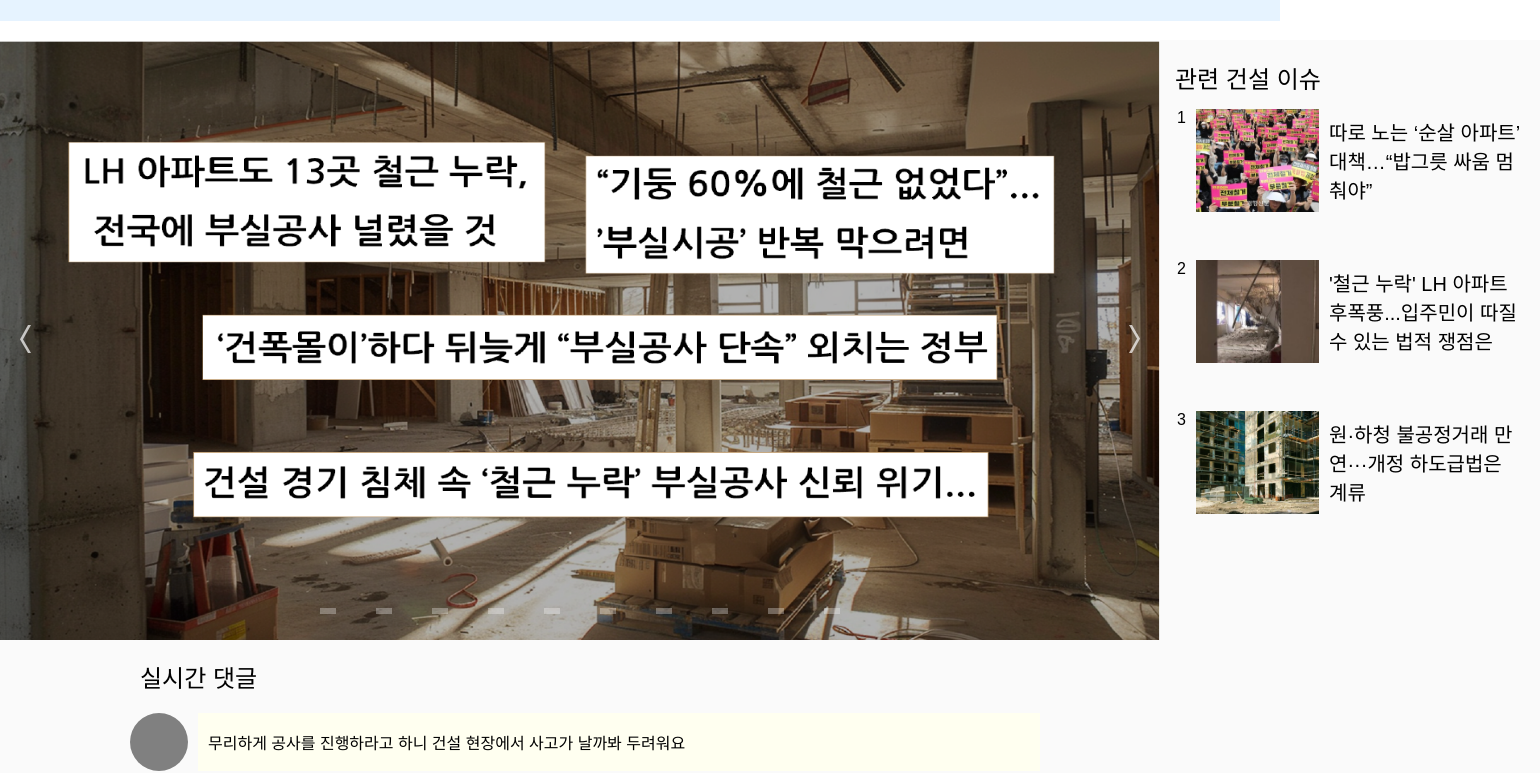
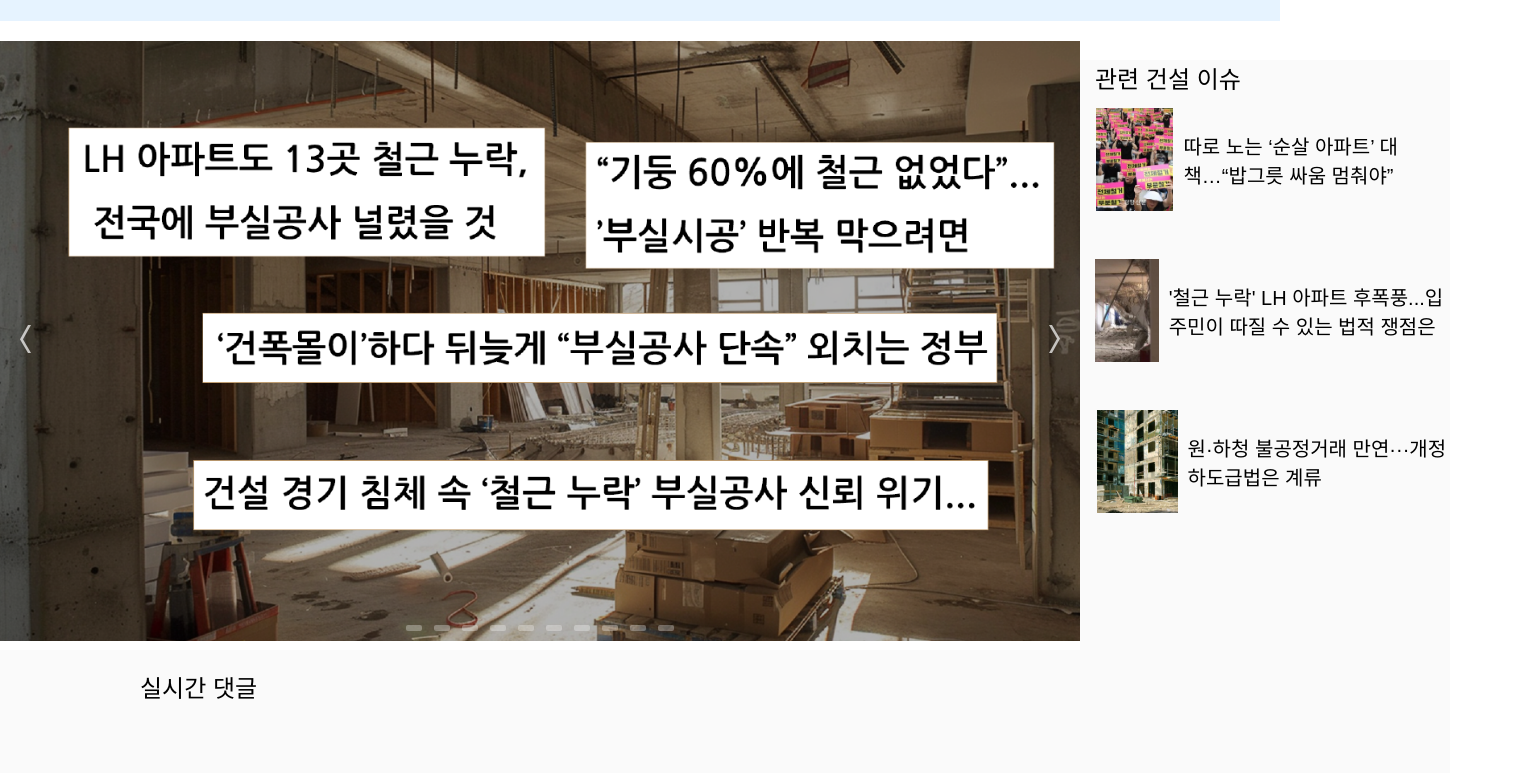
Before and after one commit to Jihnhae/-Poor-construction-issu, a plain HTML site: page index.html in a window 1280 px wide. Shown: the part 94-867 px from the top of the page, 1540 px wide, since content can reach past the window. Drawn offline with Linux system fonts and the light colour scheme; a web font is replaced by a local one.

Commit message:
myStyle.css

```diff
--- a/myStyle.css
+++ b/myStyle.css
@@ -59,12 +59,12 @@
     margin: 0 auto;
     display: flex;
     flex-direction: column;
-    align-items: flex-start; /* Align items to the start */
+    align-items: flex-start;
 }
 
 #slider {
-    width: calc(9 * 120px + 8 * 10px); /* Width of columns 1 to 9 */
-    height: 600px; /* Align with the height of the purple box */
+    width: 1080px; /* 너비를 9 * 120px로 조정 */
+    height: 600px; /* 고정된 높이 */
     display: flex;
     justify-content: center;
     margin-top: 20px;
@@ -76,21 +76,26 @@
     height: 100%;
     display: flex;
     overflow: hidden;
+    align-items: center; /* 이미지 수직 가운데 정렬 */
+    justify-content: center; /* 이미지 수평 가운데 정렬 */
 }
 
 #imageSlider {
-    width: 11600px; /* 10 images, each 1160px wide */
     display: flex;
     transition: transform 0.5s;
 }
 
 #imageSlider div {
-    min-width: 1160px;
+    flex: 0 0 1160px; /* 이미지의 너비를 고정 */
+    display: flex;
+    justify-content: center;
+    align-items: center;
 }
 
 #imageSlider div img {
-    width: 100%;
-    height: 100%;
+    max-width: 100%;
+    max-height: 100%;
+    object-fit: cover;
 }
 
 #interface {
@@ -100,11 +105,16 @@
     display: flex;
     justify-content: center;
     align-items: flex-end;
-    pointer-events: none; /* Allow clicks to pass through */
+    pointer-events: none;
 }
 
 #leftArrow, #rightArrow {
-    pointer-events: all; /* Allow clicks on the arrows */
+    pointer-events: all;
+    transition: all 0.3s ease; /* 부드러운 전환 */
+}
+
+#leftArrow:hover, #rightArrow:hover {
+    transform: scale(1.2); /* 호버 시 크기 증가 */
 }
 
 #leftArrow {
@@ -125,20 +135,30 @@
 
 #bottomBtn {
     display: flex;
-    width: 520px;
-    height: 40px;
-    justify-content: space-between;
+    width: 100%;
+    justify-content: center; /* 버튼을 가운데로 정렬 */
     align-items: center;
     position: absolute;
     bottom: 10px;
     z-index: 10;
+    gap: 12px; /* 버튼 사이의 간격 추가 */
 }
 
 #bottomBtn button {
     padding: 3px 8px;
-    border: 0px;
+    border: 0;
     background-color: rgba(255, 255, 255, 0.3);
-    pointer-events: all; /* Allow clicks on the buttons */
+    pointer-events: all;
+    border-radius: 2px;
+    transition: all 0.3s ease;
+}
+
+#bottomBtn button.active {
+    width: 14px;
+    height: 14px;
+    border-radius: 50%;
+    background-color: rgba(255, 255, 255, 0.6); /* 활성화된 버튼을 원으로 만들기*/
+    padding: 0;
 }
 
 #bottomBtn button:hover {
@@ -146,7 +166,7 @@
 }
 
 .blue-box {
-    width: calc(9 * 120px + 8 * 10px); /* Width of columns 1 to 9 */
+    width: 1080px;
     height: 360px;
     background-color: rgb(250, 250, 250);
     display: flex;
@@ -154,26 +174,28 @@
     align-items: flex-start;
     box-sizing: border-box;
     position: relative;
-    margin-top: -1px;
+    margin-top: 9px;
 }
 
 .pink-box {
     width: 120px;
     height: 29px;
-    margin-left: calc(120px + 10px);
+    margin-left: 130px;
     margin-top: 22px;
     display: flex;
     align-items: center;
     padding-left: 10px;
     font-size: 24px;
-    font-family: 'applesdgothicneosb00', sans-serif; /* 폰트 설정 */
+    font-family: 'applesdgothicneosb00', sans-serif;
 }
 
 .ivory-container {
     display: flex;
     align-items: center;
-    margin-left: calc(120px + 10px);
-    margin-top: 22px;
+    margin-left: 130px;
+    margin-top: 26px;
+    opacity: 0; /* 댓글 처음에는 숨김 */
+    transition: opacity 0.5s ease-in-out;
 }
 
 .gray-circle {
@@ -185,28 +207,29 @@
 }
 
 .ivory-box {
-    width: calc(7 * 120px + 6 * 10px - 58px - 10px); /* Width of columns 2 to 8 minus the gray circle and margin */
+    width: calc(720px - 68px);
     height: 58px;
     background-color: ivory;
     display: flex;
     align-items: center;
     padding-left: 10px;
+    font-size: 18px;
 }
 
 .second-ivory-box {
-    margin-top: 22px;
+    margin-top: 26px;
 }
 
 .third-ivory-box {
-    margin-top: 22px;
+    margin-top: 26px;
 }
 
 .orange-box {
-    width: calc(3 * 120px + 2 * 10px);
-    height: calc(600px + 360px);
+    width: 370px;
+    height: 960px; /* 높이 고정*/
     background-color: rgb(250, 250, 250);
-    margin-left: calc(9 * 120px + 8 * 10px);
-    margin-top: -960px;
+    margin-left: 1080px;
+    margin-top: -950px;
     position: relative;
 }
 
@@ -214,12 +237,12 @@
     width: calc(100% - 60px);
     height: 35px;
     position: absolute;
-    top: 20px;
+    top: 0; /* 오렌지색 박스의 상단에 맞춤 */
     display: flex;
     align-items: center;
     padding-left: 15px;
     color: rgb(0, 0, 0);
-    font-family: 'applesdgothicneosb00', sans-serif; /* 폰트 설정 */
+    font-family: 'applesdgothicneosb00', sans-serif;
     font-size: 18pt;
 }
 
@@ -228,13 +251,7 @@
     display: flex;
     cursor: pointer;
     align-items: flex-start;
-}
-
-.link-box:hover {
-    background-color: #f0f0f0;
-    border-radius: 4px;
-    padding-top: 8px;
-    padding-bottom: 8px;
+    margin-top: 48px; /* 박스 사이 간격을 통일 */
 }
 
 .gray-box {
@@ -254,7 +271,7 @@
 }
 
 .yellow-box {
-    width: calc(3 * 120px + 2 * 10px - 15px - (123px + 10px + 13px + 8px + 15px));
+    flex-grow: 1;
     height: 103px;
     margin-left: 10px;
     display: flex;
@@ -274,26 +291,9 @@
     display: flex;
     align-items: flex-start;
     justify-content: center;
-    font-size: 16px;
+    font-size: 0; /* 텍스트 크기를 0으로 설정하여 텍스트 숨기기 */
     color: rgb(0, 0, 0);
-}
-
-.link-box.first-row {
-    top: 69px;
-    left: 15px;
-    position: absolute;
-}
-
-.link-box.second {
-    top: calc(69px + 103px + 48px);
-    left: 15px;
-    position: absolute;
-}
-
-.link-box.third {
-    top: calc(69px + 2 * (103px + 48px));
-    left: 15px;
-    position: absolute;
+    font-family: 'applesdgothicneosb00', sans-serif;
 }
 
 .grid-container {
```
